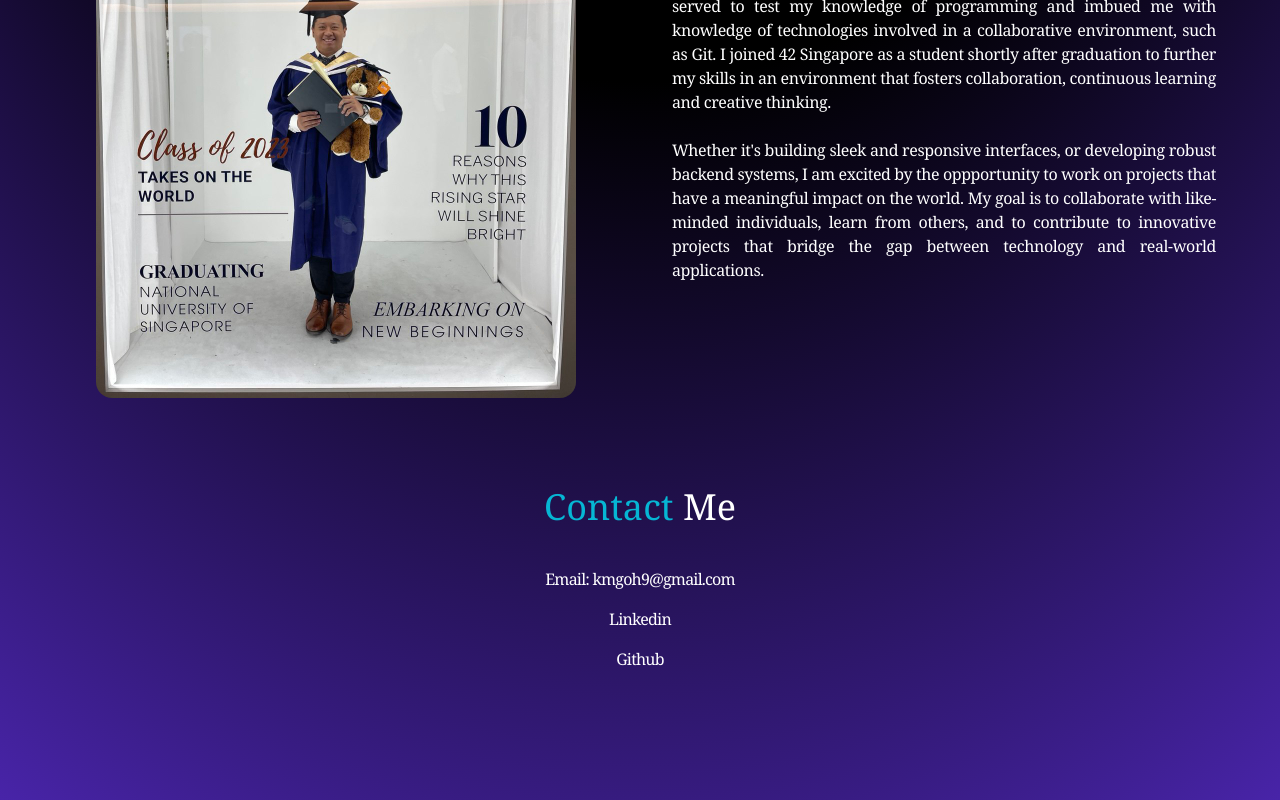
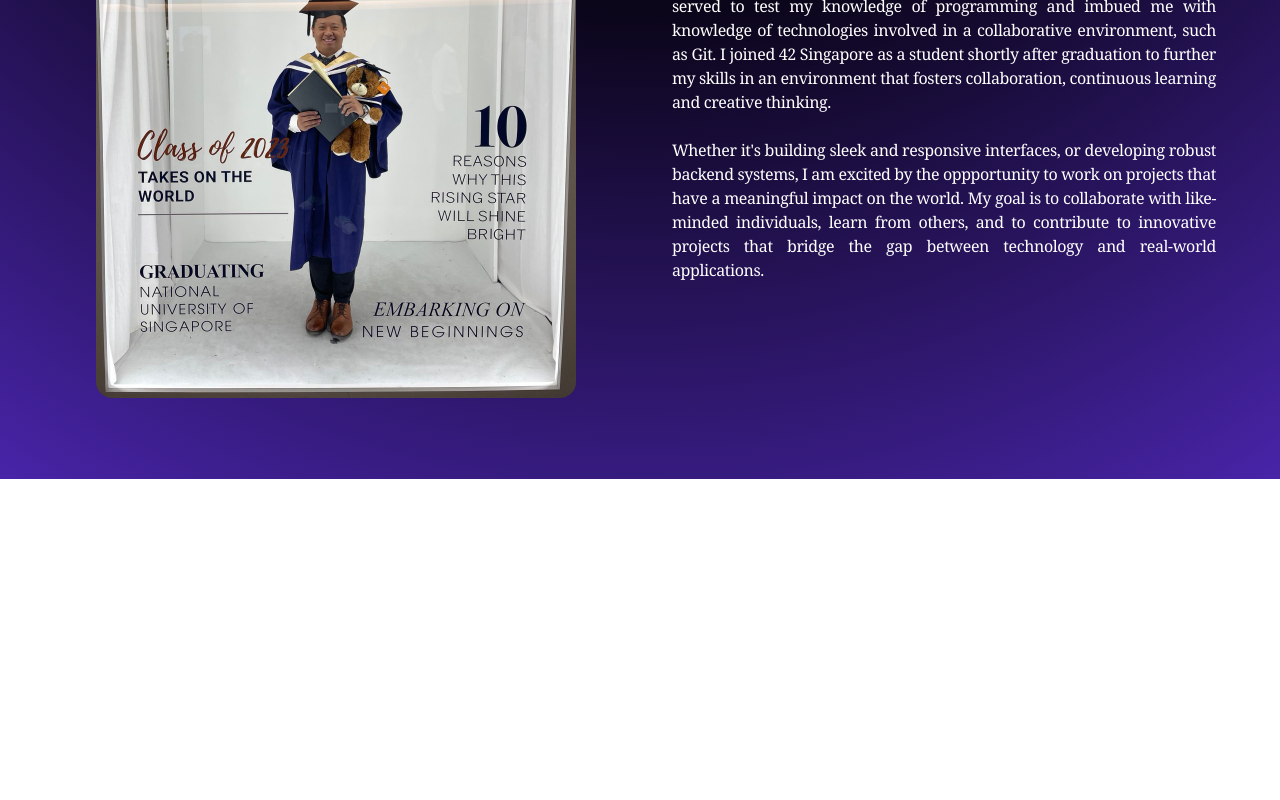
Before and after one commit to gka1m/km-portfolio, a Next.js app: page / in a window 1280 px wide. Shown: the part 995-1795 px from the top of the page. After the commit the page ends 1474 px from the top, so only its background shows below. Built offline with nearby package versions, Linux system fonts and the light colour scheme.

Commit message:
removed contact section

```diff
--- a/app/page.tsx
+++ b/app/page.tsx
@@ -11,7 +11,7 @@
       <Navbar />
       <Hero />
       <About />
-      <Contact />
+      {/* <Contact /> */}
     </div>
   );
 };
--- a/package.json
+++ b/package.json
@@ -13,7 +13,7 @@
     "@heroicons/react": "^2.2.0",
     "@material-tailwind/react": "^2.1.10",
     "framer-motion": "^12.0.5",
-    "next": "^15.1.5",
+    "next": "^16.1.7",
     "react": "^19.0.0",
     "react-dom": "^19.0.0",
     "react-icons": "^5.5.0",
```
Also changed, not shown: tsconfig.json (+19 -5 lines), 1 other file (tests, documents, lock files or other folders).
